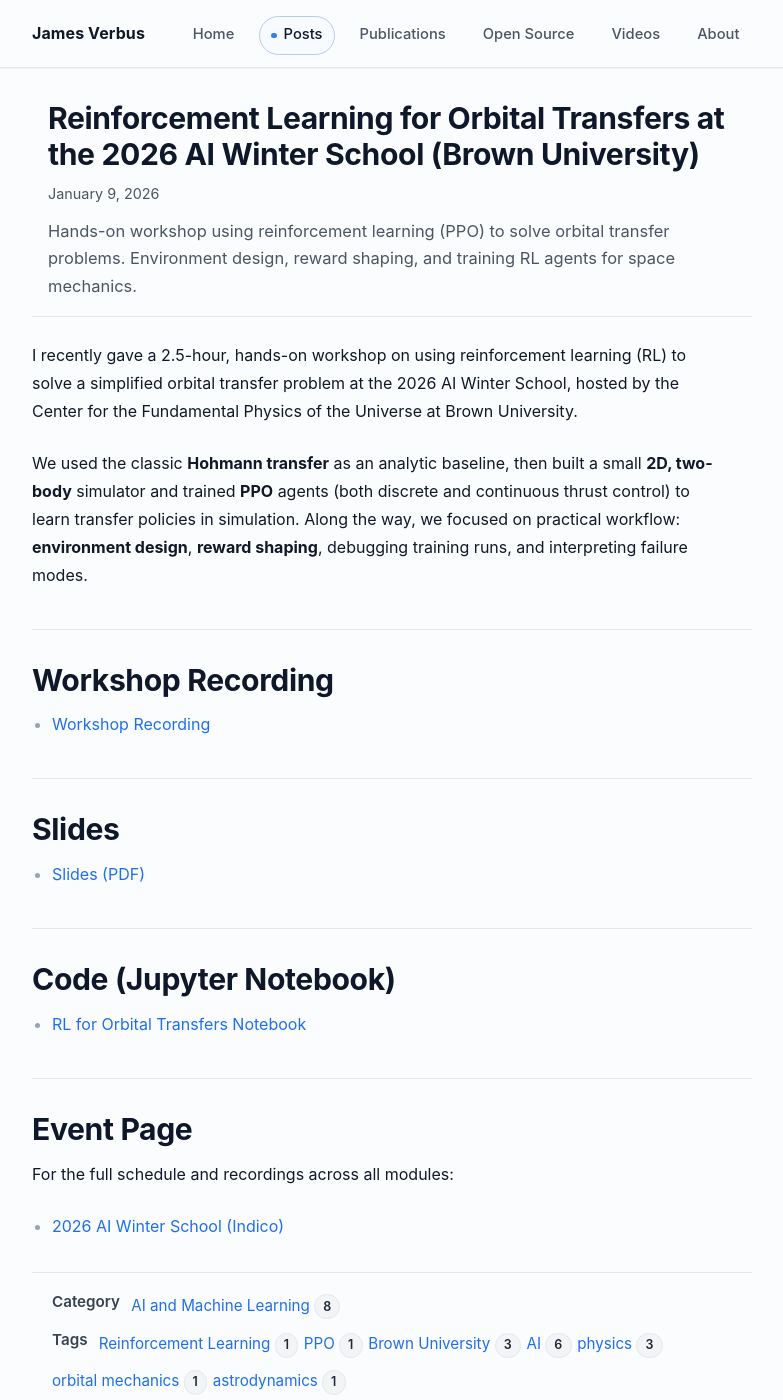
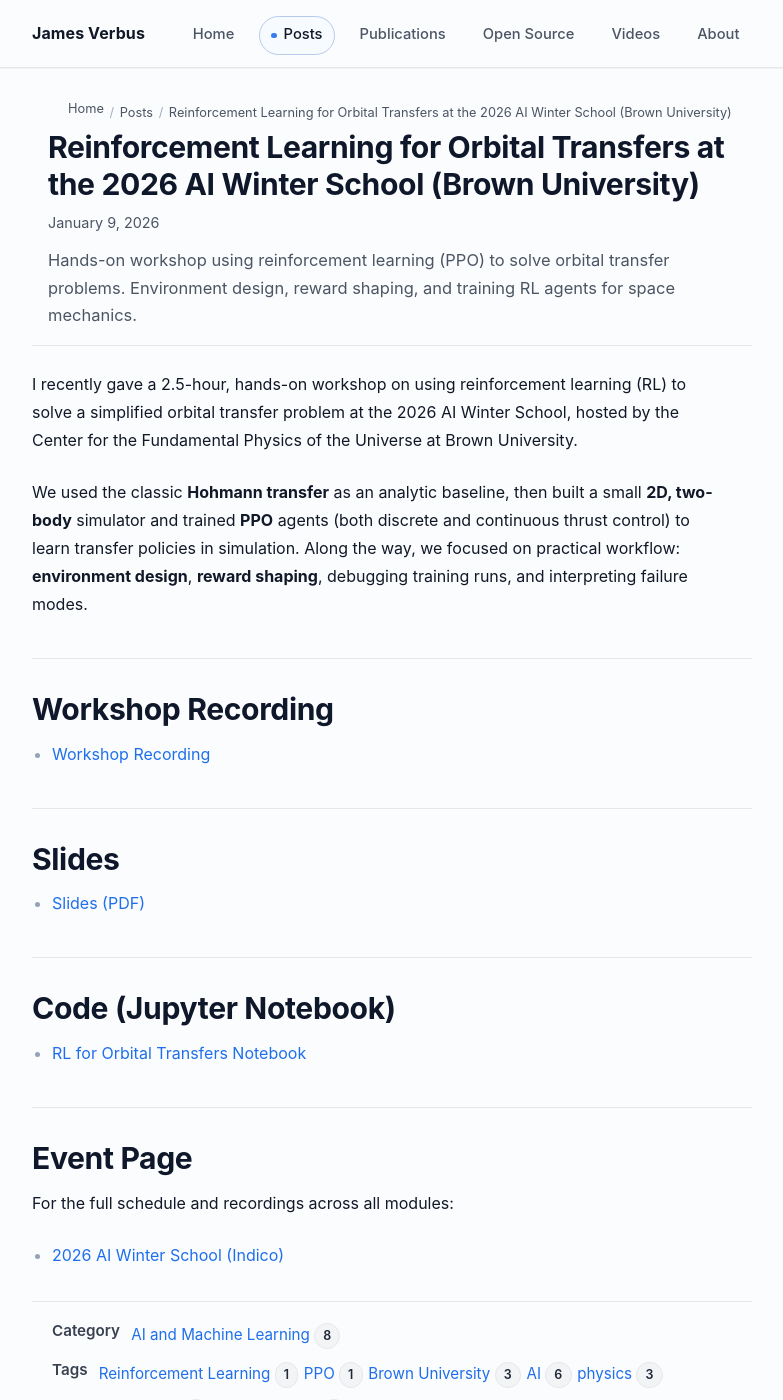
Before and after one commit to jverbus/jverbus.github.io, a Jekyll site: the page built from _posts/2026-01-09-brown-physics-ai-winter-school-workshop.md, in a window 1280 px wide and 1400 px high. Shown: the whole window, without its empty margins (248-1031 px from the left). Built offline with Jekyll 4.4.1, drawn with Linux system fonts in a browser that asks for light colours.

Commit message:
feat: add post breadcrumbs UI and breadcrumb schema

```diff
--- a/_includes/themes/the-program/default.html
+++ b/_includes/themes/the-program/default.html
@@ -88,6 +88,32 @@
 		{% if page.tags %},
 		"keywords": "{{ page.tags | join: ', ' }}"
 		{% endif %}
+	}
+	</script>
+	<script type="application/ld+json">
+	{
+		"@context": "https://schema.org",
+		"@type": "BreadcrumbList",
+		"itemListElement": [
+			{
+				"@type": "ListItem",
+				"position": 1,
+				"name": "Home",
+				"item": "{{ site.url }}{{ site.baseurl }}/"
+			},
+			{
+				"@type": "ListItem",
+				"position": 2,
+				"name": "Posts",
+				"item": "{{ site.url }}{{ site.baseurl }}/posts/"
+			},
+			{
+				"@type": "ListItem",
+				"position": 3,
+				"name": "{{ page.title | escape }}",
+				"item": "{{ site.url }}{{ site.baseurl }}{{ page.url }}"
+			}
+		]
 	}
 	</script>
 	{% elsif page.url == '/about/' or page.url == '/about.html' %}
--- a/_includes/themes/the-program/post.html
+++ b/_includes/themes/the-program/post.html
@@ -4,6 +4,13 @@
 			<header class="post-header">
 				<div class="unit-head">
 					<div class="unit-inner unit-head-inner">
+						<nav class="breadcrumbs" aria-label="Breadcrumb">
+							<ol>
+								<li><a href="{{ HOME_PATH }}">Home</a></li>
+								<li><a href="{{ BASE_PATH }}/posts/">Posts</a></li>
+								<li aria-current="page">{{ page.title }}</li>
+							</ol>
+						</nav>
 						<h1 class="h2 entry-title">{{ page.title }}</h1>
 						<p class="post-date">
 							<time title="{{ page.date | date_to_xmlschema }}" datetime="{{ page.date | date_to_xmlschema }}">{{ page.date | date: "%B %-d, %Y" }}</time>
--- a/assets/css/modern.css
+++ b/assets/css/modern.css
@@ -513,6 +513,42 @@
 
 .post-header {
   margin-bottom: var(--space-3);
+}
+
+.breadcrumbs {
+  margin-bottom: var(--space-2);
+}
+
+.breadcrumbs ol {
+  list-style: none;
+  margin: 0;
+  padding: 0;
+  display: flex;
+  flex-wrap: wrap;
+  gap: 0.35rem;
+}
+
+.breadcrumbs li {
+  color: var(--text-muted);
+  font-size: 0.8rem;
+  line-height: 1.35;
+}
+
+.breadcrumbs li + li::before {
+  content: "/";
+  color: #a3afbf;
+  margin-right: 0.35rem;
+}
+
+.breadcrumbs a {
+  color: inherit;
+  text-decoration: none;
+  border-bottom: 1px solid transparent;
+}
+
+.breadcrumbs a:hover {
+  color: var(--text);
+  border-color: var(--border-strong);
 }
 
 .post-date {
```
